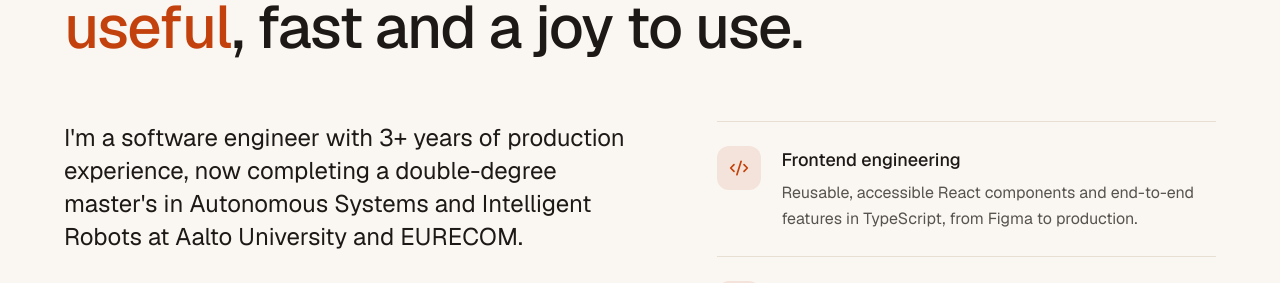
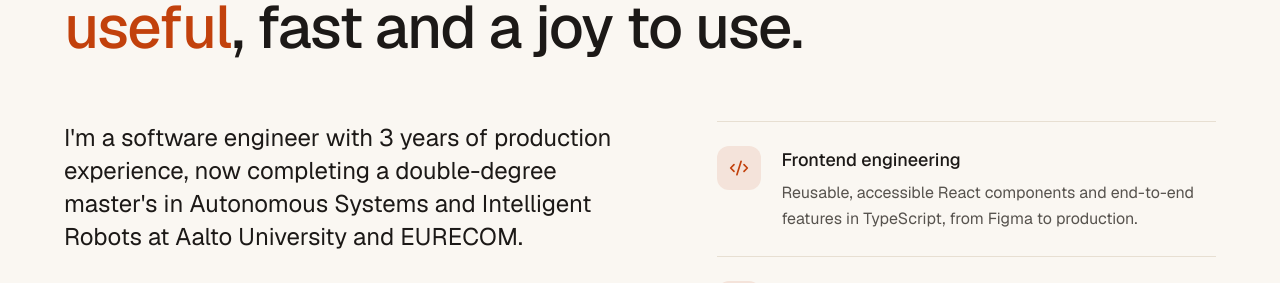
Before and after one commit to palfidani12/personal-portfolio, a React (Vite) app: page / in a window 1280 px wide. Shown: the part 1066-1349 px from the top of the page. Built offline with nearby package versions, Linux system fonts and the light colour scheme.

Commit message:
Remove + sign

```diff
--- a/src/data/data.ts
+++ b/src/data/data.ts
@@ -22,7 +22,7 @@ export const currentStatus = "Double-degree MSc · Aalto & EURECOM";
 
 // About
 export const aboutLead =
-  "I'm a software engineer with 3+ years of production experience, now completing a double-degree master's in Autonomous Systems and Intelligent Robots at Aalto University and EURECOM.";
+  "I'm a software engineer with 3 years of production experience, now completing a double-degree master's in Autonomous Systems and Intelligent Robots at Aalto University and EURECOM.";
 export const aboutParagraphs = [
   "Most of my work has been on the frontend, building React and TypeScript features in a micro-frontend platform at Genesys, backed by solid Node.js and PostgreSQL experience. My master's is where I'm going deeper into AI, machine learning and robotics.",
   "Outside of work I build side projects to try out new technologies, and I've studied in four countries along the way.",
```
